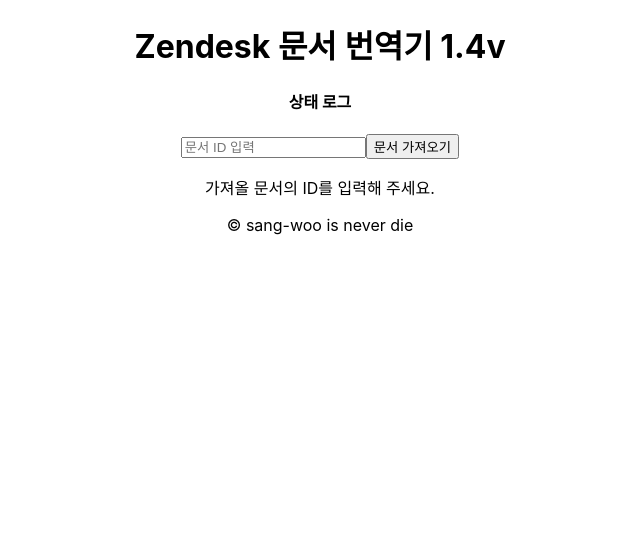
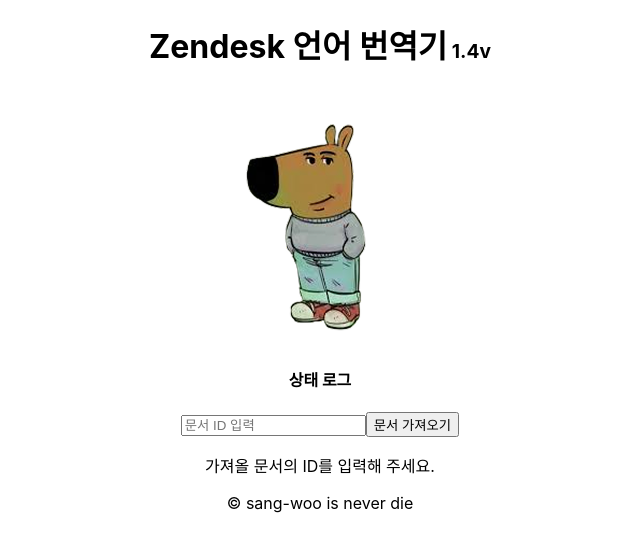
Before and after one commit to Sangwoo950/document_translation_auto, a React (Create React App) app in the folder client/: page / in a window 1280 px wide. Shown: the top 552 px of the page, without its empty margins (320-960 px from the left). Built offline with nearby package versions, Linux system fonts and the light colour scheme.

Commit message:
fix.name
sever > api 변경 모노레포 방식으로 변경

```diff
--- a/client/public/index.html
+++ b/client/public/index.html
@@ -2,7 +2,7 @@
 <html lang="en">
   <head>
     <meta charset="utf-8" />
-    <link rel="icon" href="%PUBLIC_URL%/favicon.ico" />
+    <link rel="icon" href="./chil.png" />
     <meta name="viewport" content="width=device-width, initial-scale=1" />
     <meta name="theme-color" content="#000000" />
     <meta
@@ -24,7 +24,7 @@
       work correctly both with client-side routing and a non-root public URL.
       Learn how to configure a non-root public URL by running `npm run build`.
     -->
-    <title>React App</title>
+    <title>Zendesk 언어 번역기</title>
   </head>
   <body>
     <noscript>You need to enable JavaScript to run this app.</noscript>
--- a/client/src/components/TranslationAdmin.js
+++ b/client/src/components/TranslationAdmin.js
@@ -129,11 +129,15 @@
   return (
     <div className='min-h-screen bg-gray-50'>
       {/* Header */}
-      <header className='bg-white shadow'>
+      <header className='bg-[#4BD8D0] shadow'>
         <div className='max-w-7xl mx-auto px-4 py-4 flex justify-between items-center'>
           <h1 className='text-3xl font-bold text-gray-800'>
-            Zendesk 문서 번역기 1.4v
+            Zendesk 언어 번역기
+            <spq className=''>
+              <span style={{ fontSize: '1.2rem' }}> 1.4v</span>
+            </spq>
           </h1>
+          <img className='h-40  ml-auto' src='/chil.png' alt='이미지 없음' />
           <div className='flex flex-col items-end'>
             <h4 className='font-bold mt-1 self-start'>상태 로그</h4>
             <div
```
Also changed, not shown: package.json (added, +13 -0 lines), client/public/chil.png (added), 1 other file (tests, documents, lock files or other folders).
